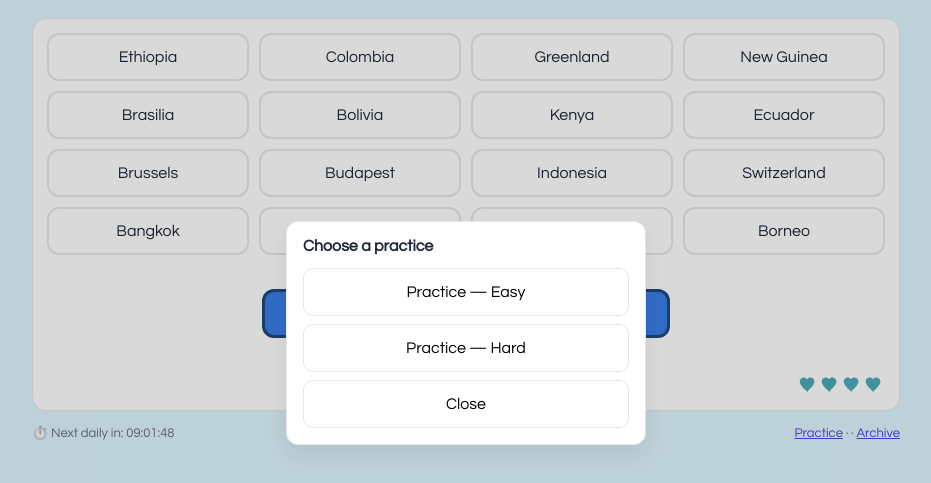
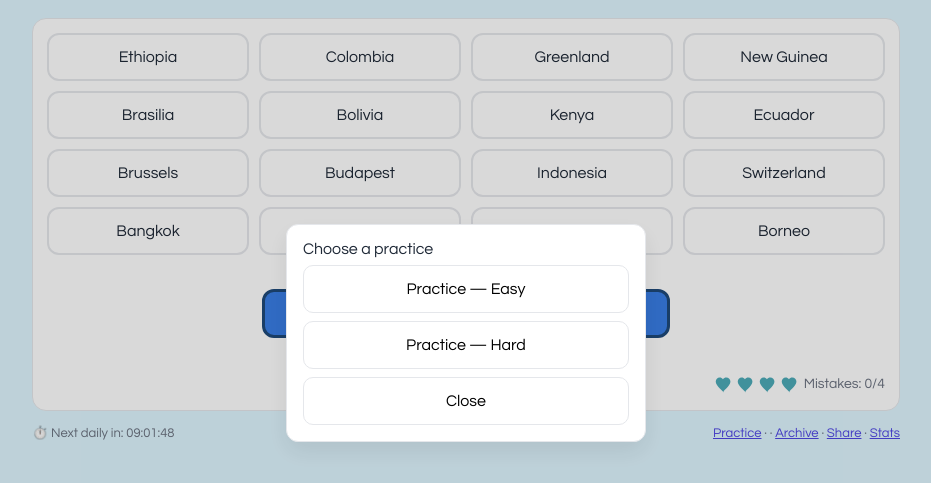
Before and after one commit to markapaa/geoquads-demo, a plain HTML site: page index.html in a window 1280 px wide. Both pictures are taken after a click on the element "Practice". Shown: the part 67-550 px from the top of the page, without its empty margins (174-1105 px from the left). Drawn offline with Linux system fonts and the light colour scheme.

Commit message:
Update index.html

```diff
--- a/index.html
+++ b/index.html
@@ -4,6 +4,19 @@
   <meta charset="UTF-8" />
   <title>GeoQuads</title>
   <meta name="viewport" content="width=device-width,initial-scale=1" />
+
+  <!-- Icons / Manifest (optional: add real files later) -->
+  <link rel="icon" href="/favicon.png">
+  <link rel="apple-touch-icon" href="/icon-192.png">
+  <link rel="manifest" href="/manifest.json">
+  <meta name="theme-color" content="#4f46e5">
+
+  <!-- Social cards -->
+  <meta property="og:title" content="GeoQuads — Daily geography puzzle">
+  <meta property="og:description" content="Group 16 items into 4 geography sets. New puzzle daily.">
+  <meta property="og:image" content="/og.png">
+  <meta name="twitter:card" content="summary_large_image">
+
   <link rel="stylesheet" href="style.css" />
 </head>
 <body>
@@ -21,47 +34,55 @@
       </div>
     </header>
 
-    <!-- Το navigation της αρχειοθήκης (prev/date/next) το προσθέτει το app.js δυναμικά -->
+    <!-- Archive day nav appears here (JS injects) -->
 
     <div id="solved" class="solved"></div>
 
     <div class="panel">
       <div id="grid" class="grid"></div>
 
+      <!-- Controls (centered) -->
       <div class="controls">
         <button id="clearBtn" class="btn-secondary">Clear</button>
 
-        <div class="button-border">
-          <div class="button-base">
+        <!-- Fancy blue Submit -->
+        <span class="button-border">
+          <span class="button-base">
             <button id="submitBtn" class="button" disabled>Submit</button>
-          </div>
-        </div>
+          </span>
+        </span>
 
         <button id="shuffleBtn" class="btn-secondary">Shuffle</button>
       </div>
 
-<div class="status">
-  <div id="message" class="msg"></div>
-  <div class="lives">
-    <span id="hearts" class="hearts" aria-live="polite" title="Lives"></span>
-  </div>
-</div>
+      <!-- Status row: message + lives (hearts + numeric fallback) -->
+      <div class="status">
+        <div id="message" class="msg"></div>
+        <div class="lives">
+          <span id="hearts" class="hearts" aria-hidden="true"></span>
+          <span class="lives-numbers">
+            Mistakes: <span id="mistakes">0</span>/<span id="maxLives">4</span>
+          </span>
+        </div>
+      </div>
     </div>
 
     <div class="footer">
       <div>⏱️ Next daily in: <span id="countdown">--:--:--</span></div>
-      <div>
+      <div class="footer-links">
         <span class="linkish" id="practice">Practice</span> ·
         <span class="linkish" id="daily" style="display:none">Daily</span> ·
-        <span class="linkish" id="archive">Archive</span>
+        <span class="linkish" id="archive">Archive</span> ·
+        <span class="linkish" id="share">Share</span> ·
+        <span class="linkish" id="stats">Stats</span>
       </div>
     </div>
   </div>
 
-  <!-- Το practice overlay δημιουργείται/ανοίγει από το app.js όταν πατήσεις “Practice” -->
-  <div id="practiceMenu">
-    <div class="pmenu">
-      <div style="font-weight:600;margin-bottom:6px;">Choose a practice</div>
+  <!-- Practice overlay menu (JS toggles .open) -->
+  <div id="practiceMenu" aria-hidden="true">
+    <div class="pmenu" role="dialog" aria-modal="true" aria-label="Practice menu">
+      <div class="pmenu-title">Choose a practice</div>
       <button data-id="practice-easy">Practice — Easy</button>
       <button data-id="practice-hard">Practice — Hard</button>
       <button class="ghost" data-id="__close">Close</button>
```
